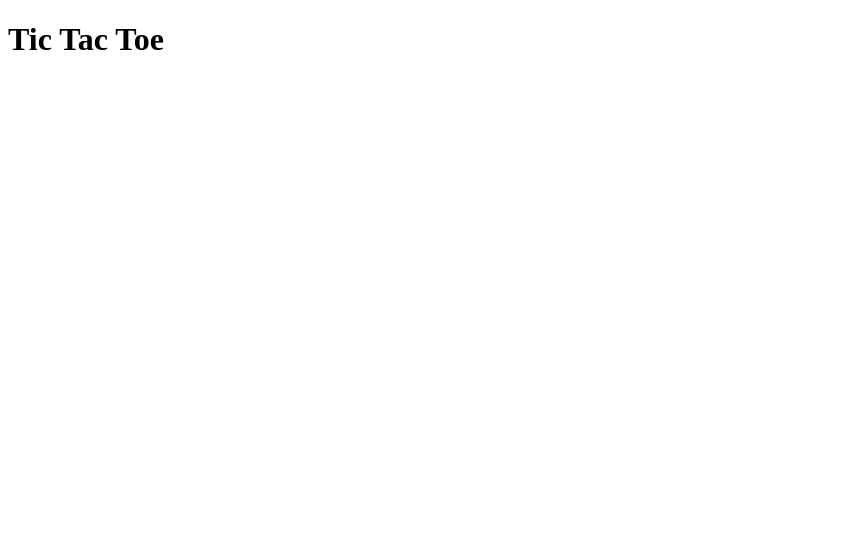
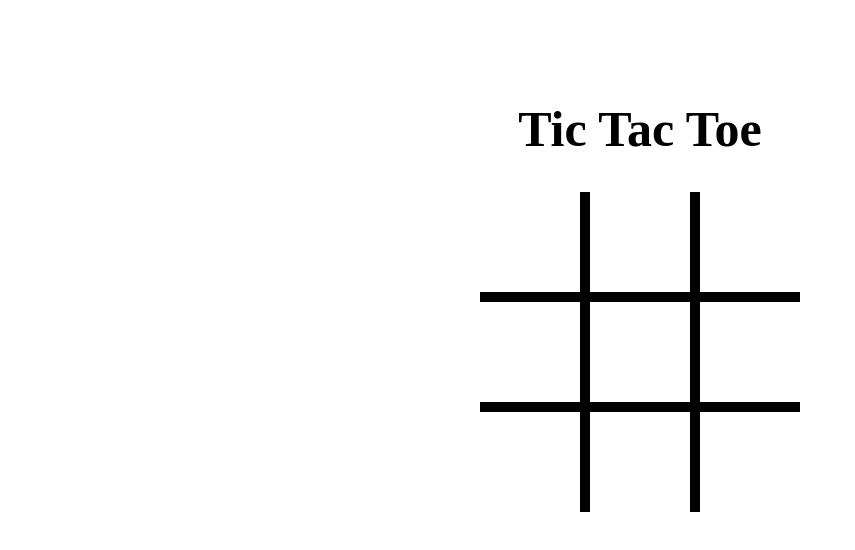
Before and after one commit to M41K3RU/TicTacToeV.01, a plain HTML site: page index.html in a window 1280 px wide. Shown: the whole page, without its empty margins (0-855 px from the left). Drawn offline with Linux system fonts and the light colour scheme.

Commit message:
Add board and styling

```diff
--- a/index.html
+++ b/index.html
@@ -11,6 +11,21 @@
 <body>
     <div class="container">
         <h1>Tic Tac Toe</h1>
+        <div class="row border-b">
+            <div class="col border-r"></div>
+            <div class="col border-r"></div>
+            <div class="col"></div>
+        </div>
+        <div class="row border-b">
+            <div class="col border-r"></div>
+            <div class="col border-r"></div>
+            <div class="col"></div>
+        </div>
+        <div class="row">
+            <div class="col border-r"></div>
+            <div class="col border-r"></div>
+            <div class="col"></div>
+        </div>
 
     </div>
 
--- a/style.css
+++ b/style.css
@@ -0,0 +1,36 @@
+.container {
+    width: 320px;
+    height: 320px;
+    margin: auto;
+    margin-top: 100px;
+}
+
+h1 {
+    text-align: center;
+    font-size: 50px;
+}
+
+.row {
+    height: 100px;
+}
+
+.col {
+    height: 100px;
+    width: 100px;
+    float: left;
+    font-size: 100px;
+    text-align: center;
+    line-height: 100px;
+}
+
+.col:hover {
+    background-color: rgba(151, 150, 150, 0.342);
+}
+
+.border-b {
+    border-bottom: 10px solid black;
+}
+
+.border-r {
+    border-right: 10px solid black;
+}
```
